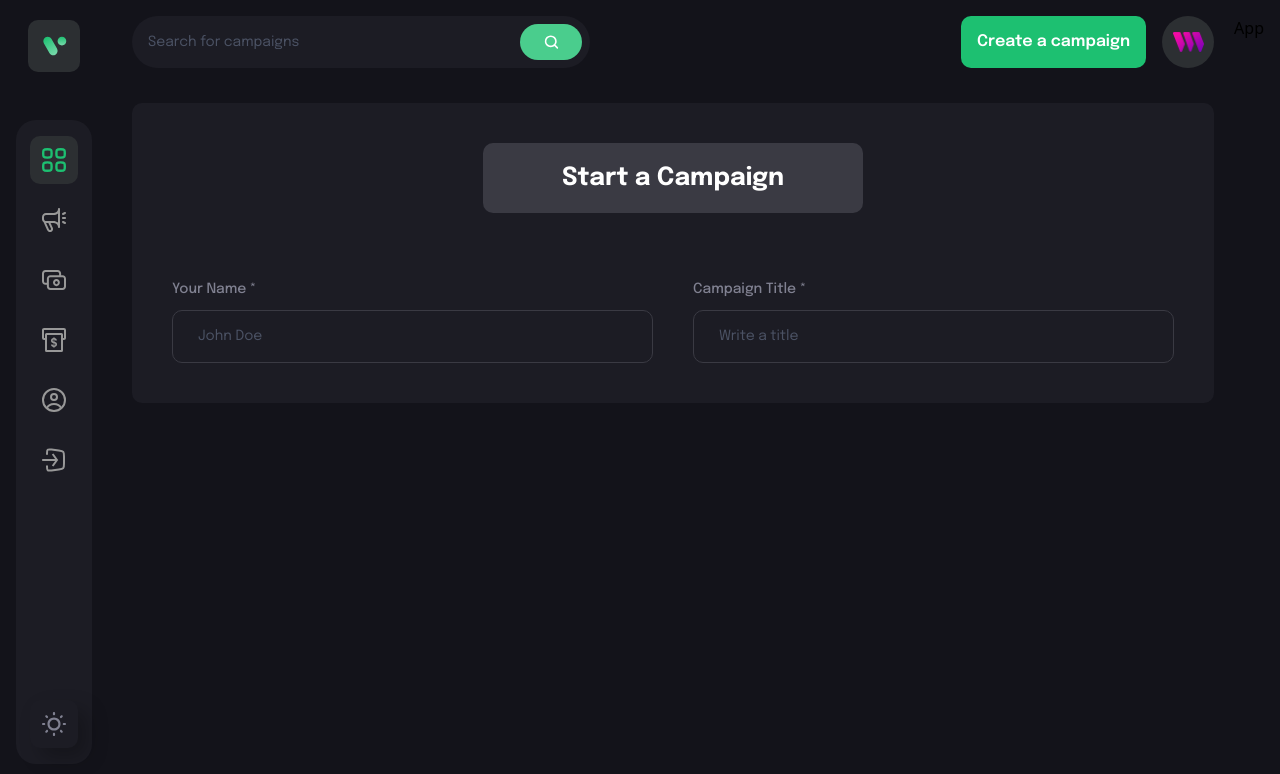
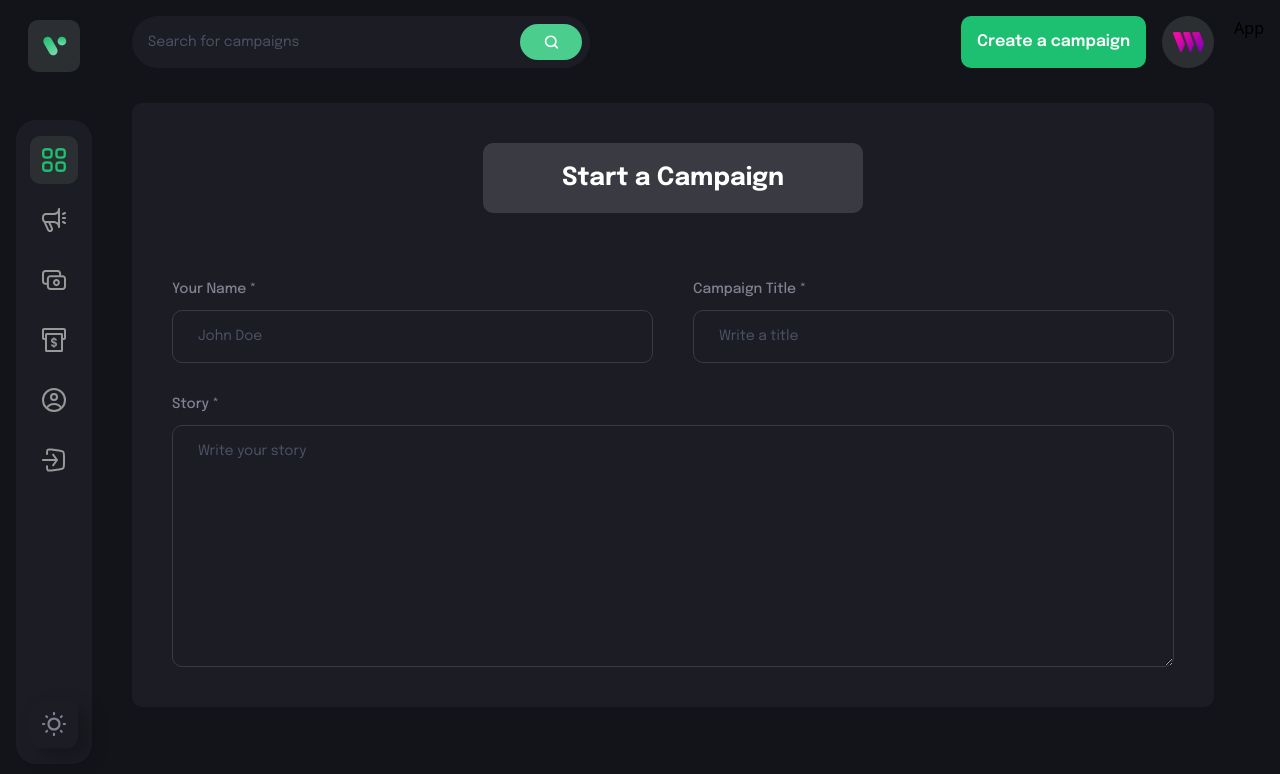
Before and after one commit to tla111/crowdfunding-web3, a React (Vite) app in the folder client/: page /create-campaign in a window 1280 px wide. Shown: the top 774 px of the page. Built offline with nearby package versions, Linux system fonts and the light colour scheme; what @thirdweb-dev/react would draw is missing.

Commit message:
formField for Story created

```diff
--- a/client/src/pages/CreateCampaign.jsx
+++ b/client/src/pages/CreateCampaign.jsx
@@ -46,6 +46,15 @@ const CreateCampaign = () => {
             handleChange={(e) => handleFormFieldChange('title', e)}
           />
         </div>
+
+        <FormField
+          labelName="Story *"
+          placeholder="Write your story"
+          isTextArea
+          value={form.description}
+          handleChange={(e) => handleFormFieldChange('description', e)}
+        />
+
       </form>
 
 
```
